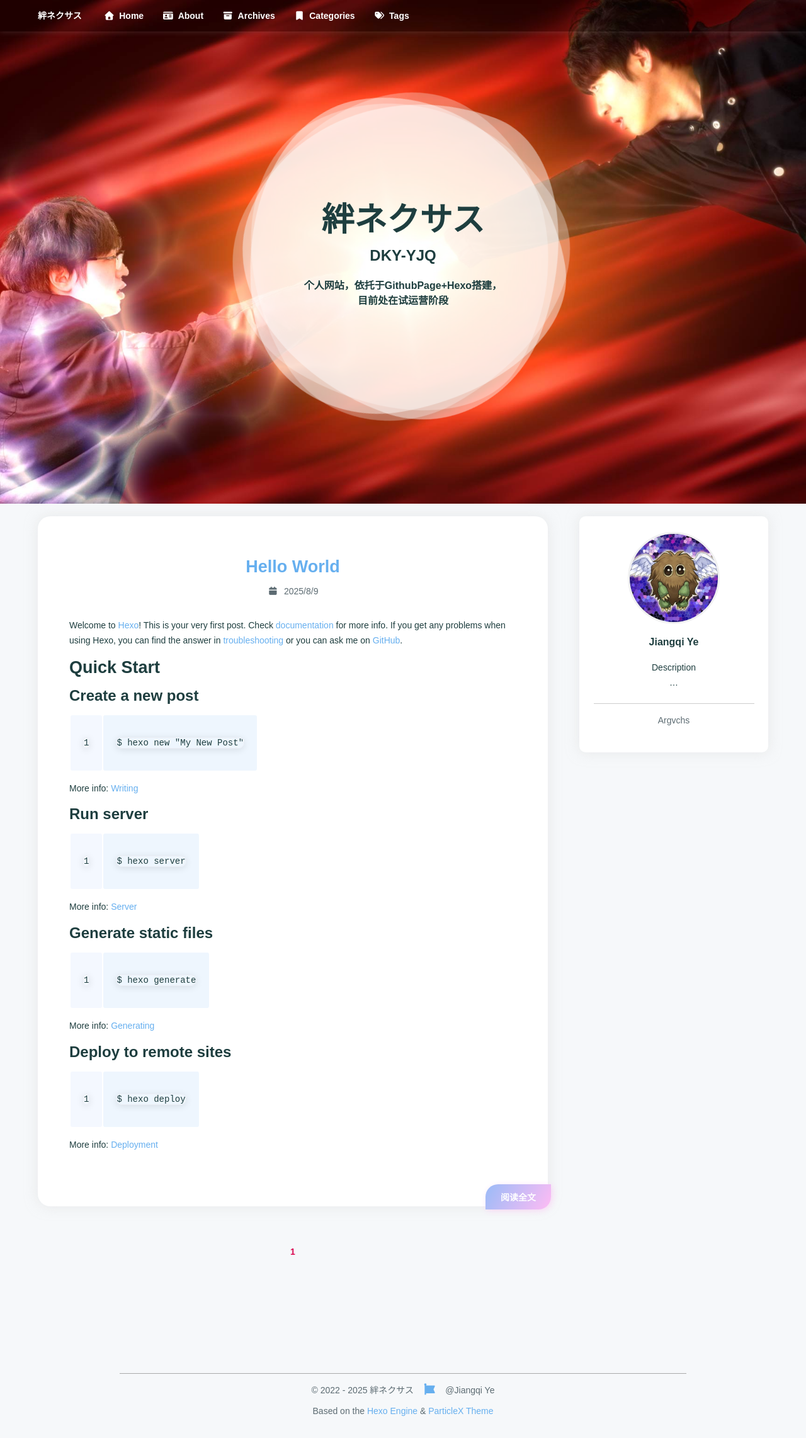
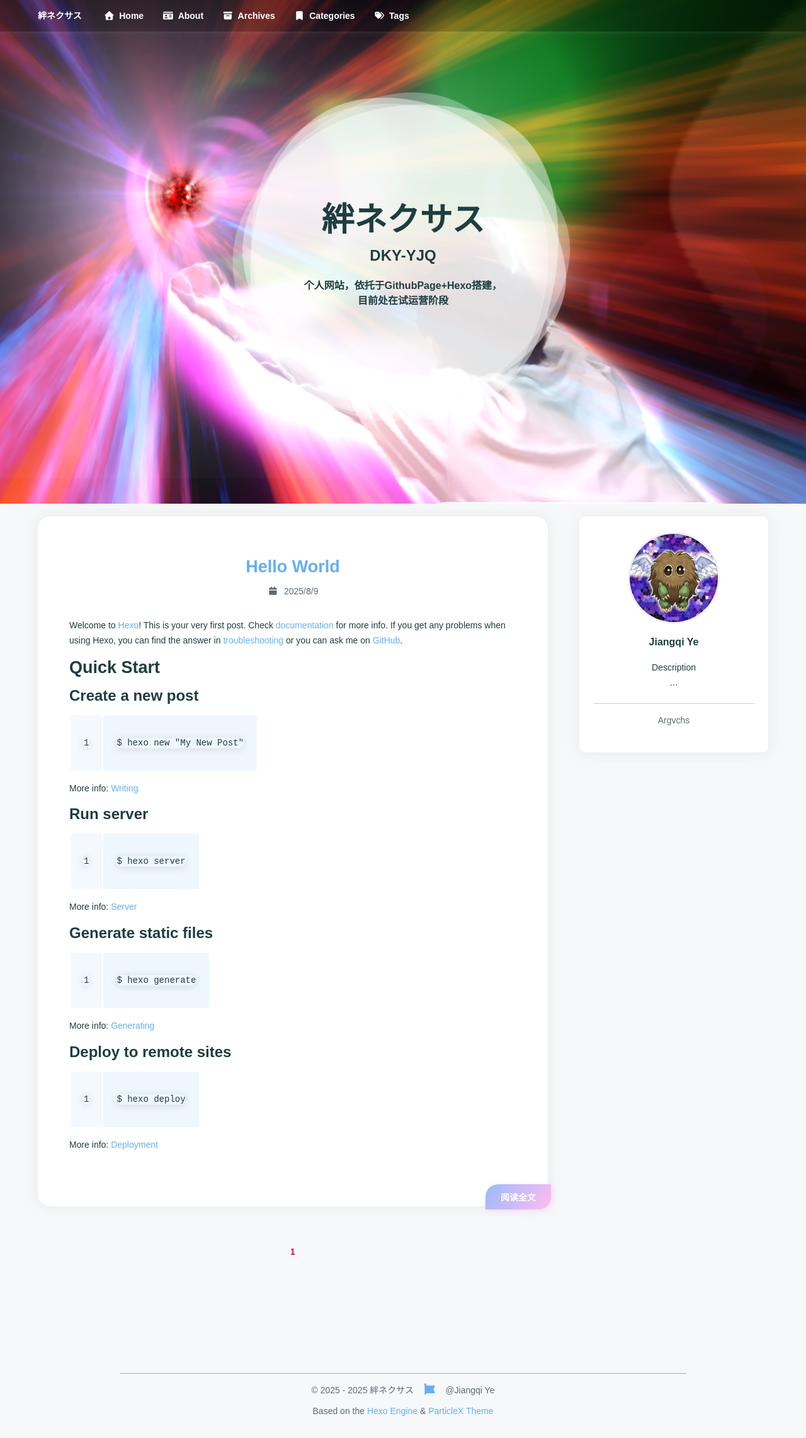
Before and after one commit to DKY-YJQ/DKY-YJQ.github.io, a plain HTML site: page index.html in a window 1280 px wide. Shown: the whole page at 63% size. Drawn offline with nearby package versions, Linux system fonts and the light colour scheme; a script that the page names is missing; a web font is replaced by a local one.

Commit message:
Site updated: 2025-08-10 20:03:48

```diff
--- a/index.html
+++ b/index.html
@@ -156,7 +156,7 @@
     <div
         id="home-background"
         ref="homeBackground"
-        data-images="/images/background.jpg"
+        data-images="/images/background.jpg,/images/background2.jpg,/images/background3.jpg"
     ></div>
     <div id="home-info" @click="homeClick">
         <span class="loop"></span>
@@ -267,7 +267,7 @@
     <div id="footer-wrap">
         <div>
             &copy;
-            2022 - 2025 絆ネクサス
+            2025 - 2025 絆ネクサス
             <span id="footer-icon">
                 <i class="fa-solid fa-font-awesome fa-fw"></i>
             </span>
```
Also changed, not shown: 2025/08/09/hello-world/index.html (+1 -1 lines), archives/2025/08/index.html (+1 -1 lines), archives/2025/index.html (+1 -1 lines), archives/index.html (+1 -1 lines), images/background3.jpg (added), 1 other file.
